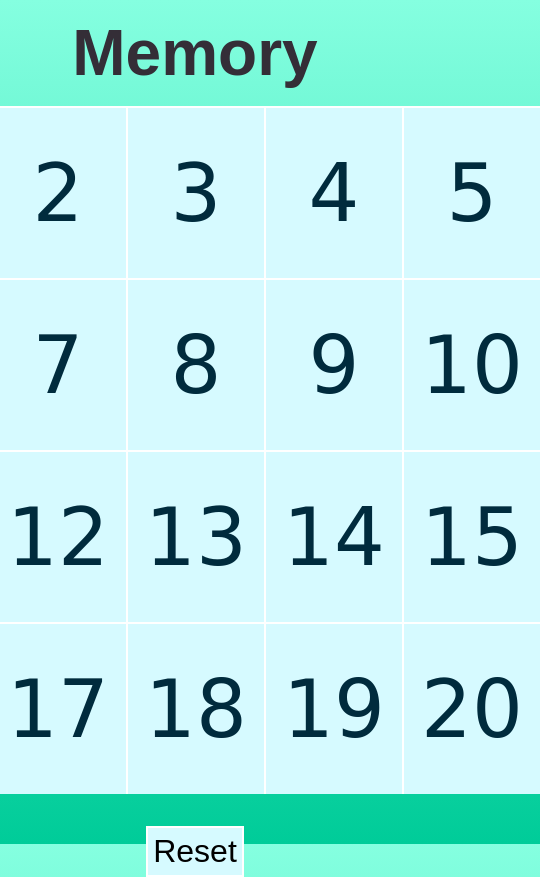
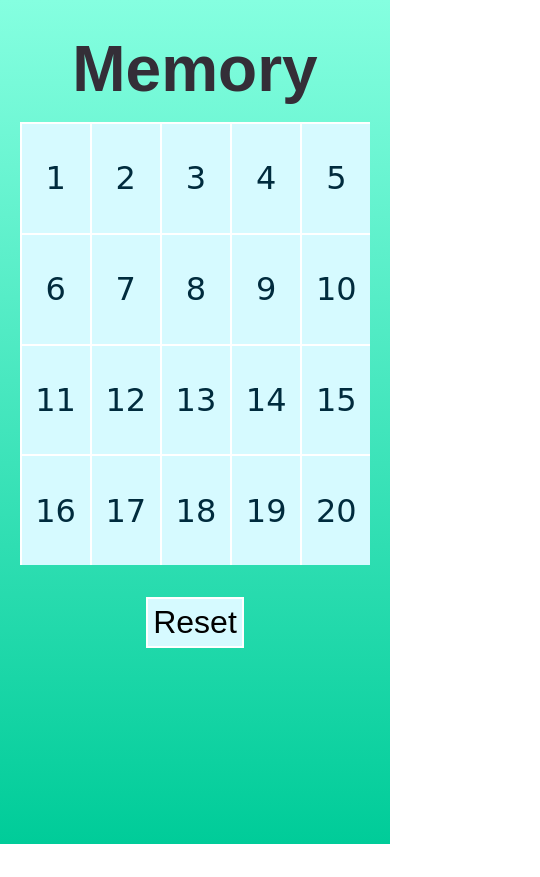
Before and after one commit to alec-sena/memory-game, a plain HTML site: page index.html in a window 390 px wide. Shown: the whole page, 540 px wide, since content can reach past the window. After the commit the page ends 844 px from the top, so only its background shows below. Drawn offline with Linux system fonts and the light colour scheme; a web font is replaced by a local one.

Commit message:
add responsive grid css

```diff
--- a/style.css
+++ b/style.css
@@ -1,4 +1,5 @@
 :root {
+  /* https://coolors.co/00cc99-ebfdff-002b3d-342e37-f5f0f9 */
   --sea-green-crayola: #00f5bc;
   --aquamarine: rgb(133, 255, 224);
   --caribbean-green: rgb(0, 204, 153);
@@ -26,11 +27,13 @@ body {
     var(--aquamarine),
     var(--caribbean-green)
   );
-  height: 100%;
+  min-height: 600px;
 }
 
 .content {
-  margin-top: 1rem;
+  margin-top: 2rem;
+  width: 90%;
+  height: 70%;
 }
 
 h1 {
@@ -41,15 +44,15 @@ h1 {
 }
 
 #card-container {
-  height: 688px;
-  width: 690px;
+  height: 75%;
+  width: 100%;
   display: grid;
-  grid-template-columns: 1fr 1fr 1fr 1fr 1fr;
+  grid-template-columns: repeat(5, 20%);
 }
 
 .scene {
-  height: 172px;
-  width: 138px;
+  height: 100%;
+  width: 100%;
   perspective: 600px;
 }
 
@@ -71,7 +74,7 @@ h1 {
   align-items: center;
   font-family: "Gluten", cursive;
 
-  font-size: 5rem;
+  font-size: 2rem;
   color: var(--prussian-blue);
   border-top: 2px solid var(--white);
   border-left: 2px solid var(--white);
@@ -134,3 +137,19 @@ button:active {
   background-color: var(--celadon-blue);
   color: var(--azure-web-color);
 }
+
+@media screen and (min-width: 768px) {
+  .content {
+    width: 500px;
+  }
+
+  .card-face {
+    font-size: 3rem;
+  }
+}
+
+@media screen and (min-width: 1024px) {
+  .content {
+    width: 600px;
+  }
+}
```
